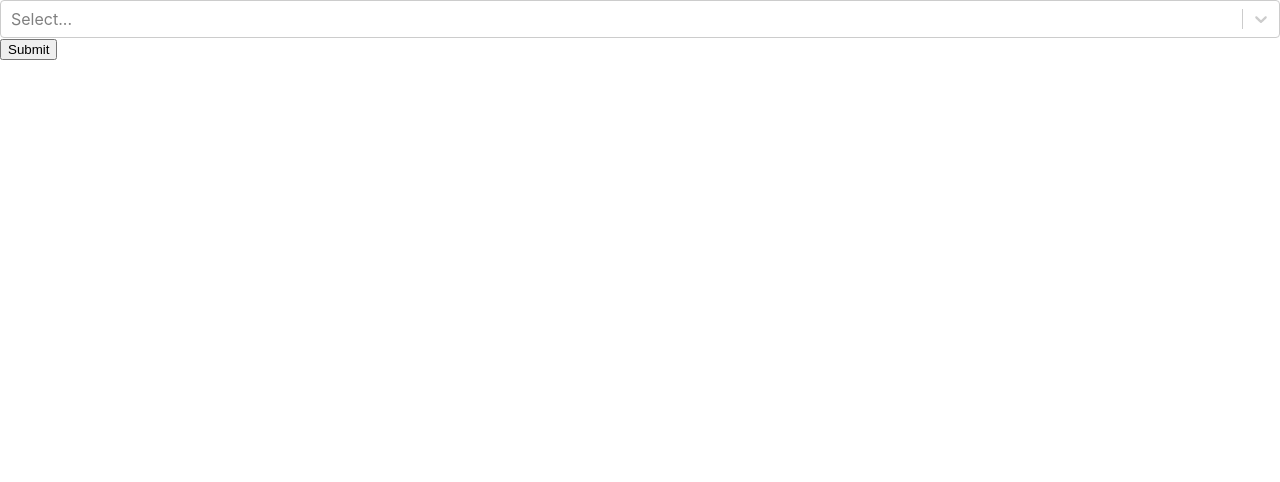
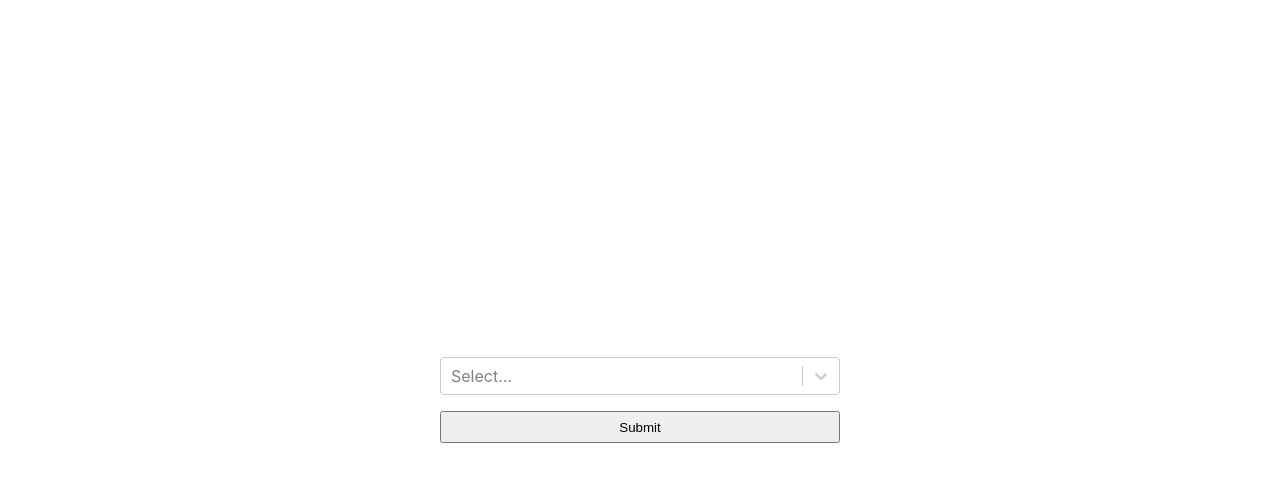
Before and after one commit to Zesheng-Xu/Stock-Sentiment-prediction-HackUTD-2021, a Next.js app: page / in a window 1280 px wide. Shown: the top 482 px of the page. Built offline with nearby package versions, Linux system fonts and the light colour scheme.

Commit message:
Reponsive form with sample inputs

```diff
--- a/components/SearchableSelect.js
+++ b/components/SearchableSelect.js
@@ -1,6 +1,5 @@
 import React, { Component } from 'react'
 import Select from 'react-select'
-
 
 
 export default function (props) {
--- a/pages/index.js
+++ b/pages/index.js
@@ -4,13 +4,11 @@ import styles from '../styles/Home.module.css'
 import SearchableSelect from '../components/SearchableSelect'
 import React, { useState } from 'react'
 
-
 const options = [
   { value: 'chocolate', label: 'Chocolate' },
   { value: 'strawberry', label: 'Strawberry' },
   { value: 'vanilla', label: 'Vanilla' }
 ]
-
 
 
 export default function Home() {
@@ -27,16 +25,17 @@ export default function Home() {
     setValue(e.value)
   }
 
-
   return (
-    <div>
-      <form onSubmit={handleSubmit}>
+    <div className={styles.container}>
+      <form
+      className={styles.tickerForm}
+       onSubmit={handleSubmit}>
 
         <SearchableSelect
           options={options}
           handleChange={handleChange}
         />
-        <button>Submit</button>
+        <button className={styles.submitButton}>Submit</button>
       </form>
     </div>
   )
--- a/styles/Home.module.css
+++ b/styles/Home.module.css
@@ -1,4 +1,23 @@
 .container {
+  height: 100vh;
+  display: flex;
+  justify-content: center;
+  align-items: center;
+}
+
+.tickerForm {
+  width: 50vh;
+}
+
+.tickerForm button {
+  margin-top: 2vh;
+  width: 50vh;
+  height: 4vh;
+}
+
+
+
+/* .container {
   padding: 0 2rem;
 }
 
@@ -113,4 +132,4 @@
     width: 100%;
     flex-direction: column;
   }
-}
+} */
```
